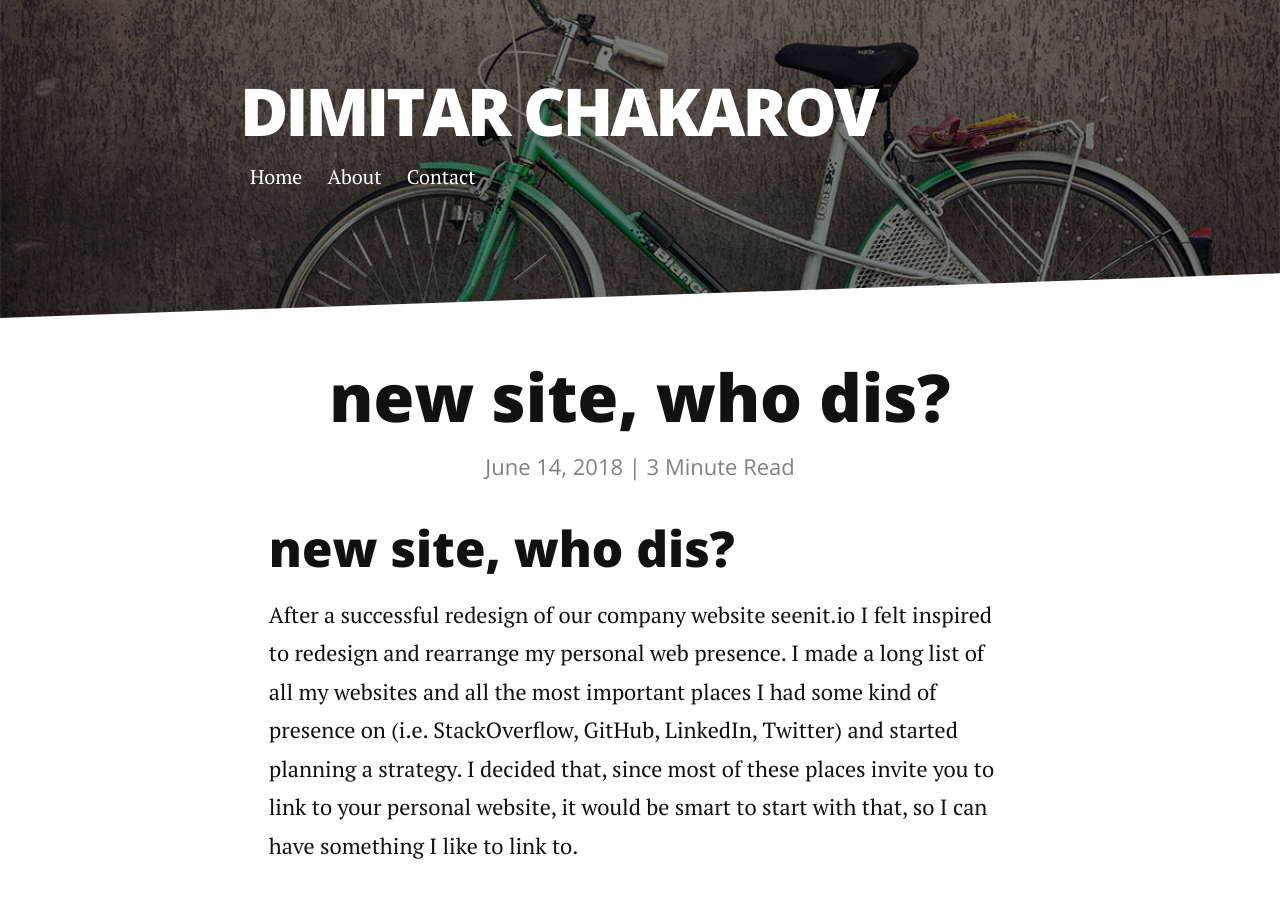
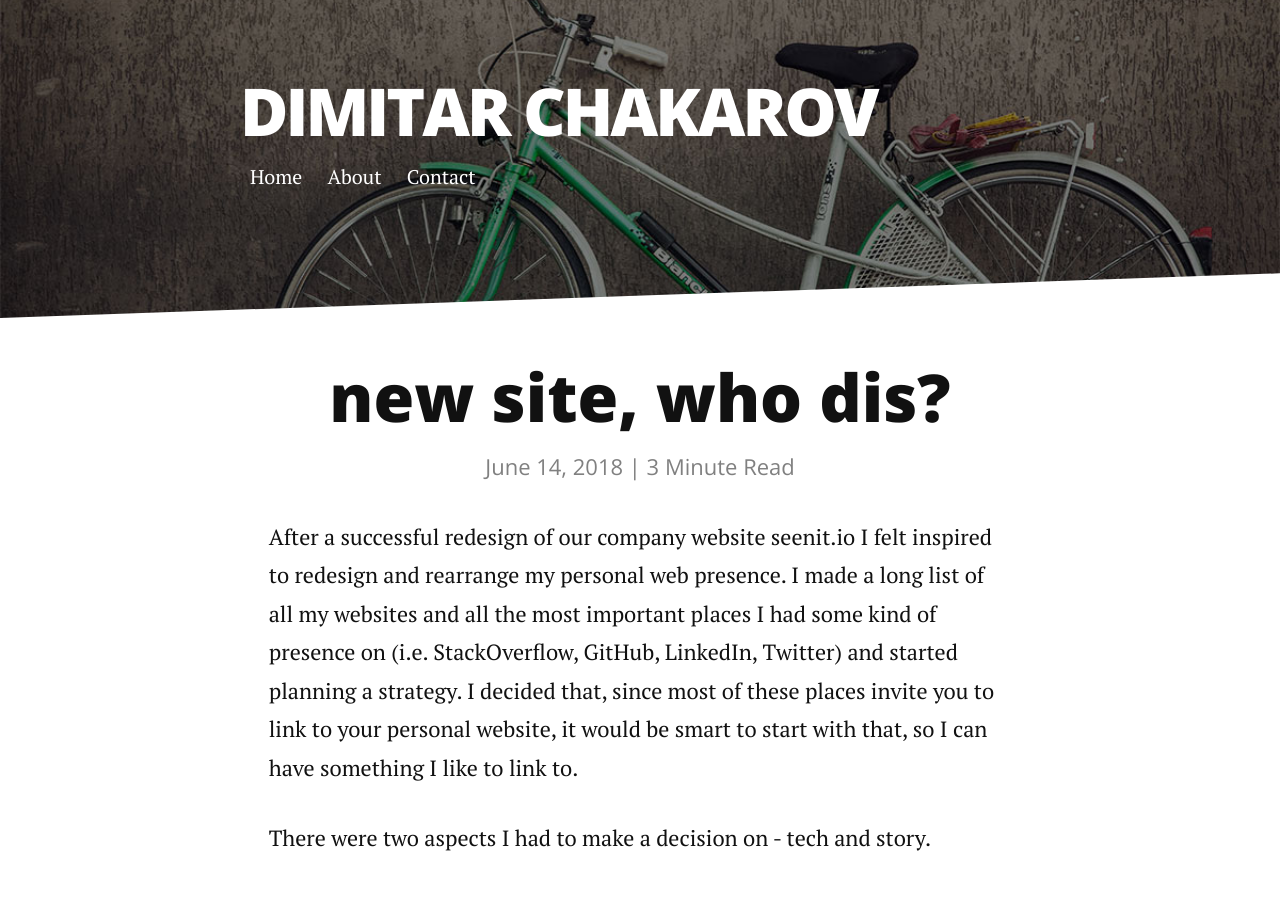
Before and after one commit to dchakarov/dchakarov.github.io, a Jekyll site: the page built from _posts/2018-06-14-test-post.markdown, in a window 1280 px wide and 900 px high. Built offline with Jekyll 4.4.1, drawn with Linux system fonts in a browser that asks for light colours; nearby versions of some CDN libraries.

Commit message:
fix title (maybe)

```diff
--- a/_posts/2018-06-14-test-post.markdown
+++ b/_posts/2018-06-14-test-post.markdown
@@ -3,8 +3,6 @@
 title:  "new site, who dis?"
 date:   2018-06-14
 ---
-
-## new site, who dis?
 
 After a successful redesign of our company website seenit.io I felt inspired to redesign and rearrange my personal web presence. I made a long list of all my websites and all the most important places I had some kind of presence on (i.e. StackOverflow, GitHub, LinkedIn, Twitter) and started planning a strategy. I decided that, since most of these places invite you to link to your personal website, it would be smart to start with that, so I can have something I like to link to.
 
```
